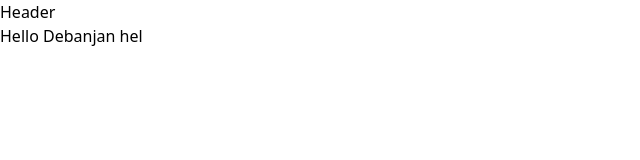
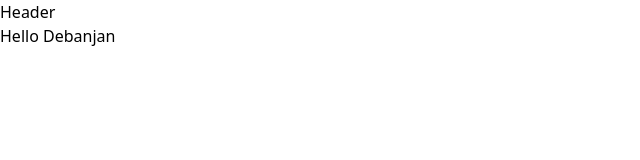
Before and after one commit to debanjan-bera/To-Do-Application, a Next.js app in the folder client/: page / in a window 1280 px wide. Shown: the top 160 px of the page, without its empty margins (0-640 px from the left). Built offline with nearby package versions, Linux system fonts and the light colour scheme.

Commit message:
feat: add new layout and dashboard components for tasksavvy section

```diff
--- a/client/src/app/(dashboard)/page.jsx
+++ /dev/null
@@ -1,11 +0,0 @@
-
-export default function Homee() {
-  return (
-    <>
-      <h2>Hello Debanjan hel</h2>
-      <div>
-
-    </div>
-    </>
-  );
-}
--- /dev/null
+++ b/client/src/app/(tasksavvy)/page.jsx
@@ -0,0 +1,10 @@
+export default function dashboard() {
+    return (
+      <>
+        <h2>Hello Debanjan</h2>
+        <div>
+
+      </div>
+      </>
+    );
+  }
```
Also changed, not shown: client/src/app/(tasksavvy)/(todo)/Tasks/page.jsx (renamed from client/src/app/(todo)/Tasks/page.jsx), client/src/app/(tasksavvy)/(todo)/[Task]/page.jsx (renamed from client/src/app/(todo)/[Task]/page.jsx), client/src/app/(tasksavvy)/layout.jsx (renamed from client/src/app/(dashboard)/layout.jsx).
